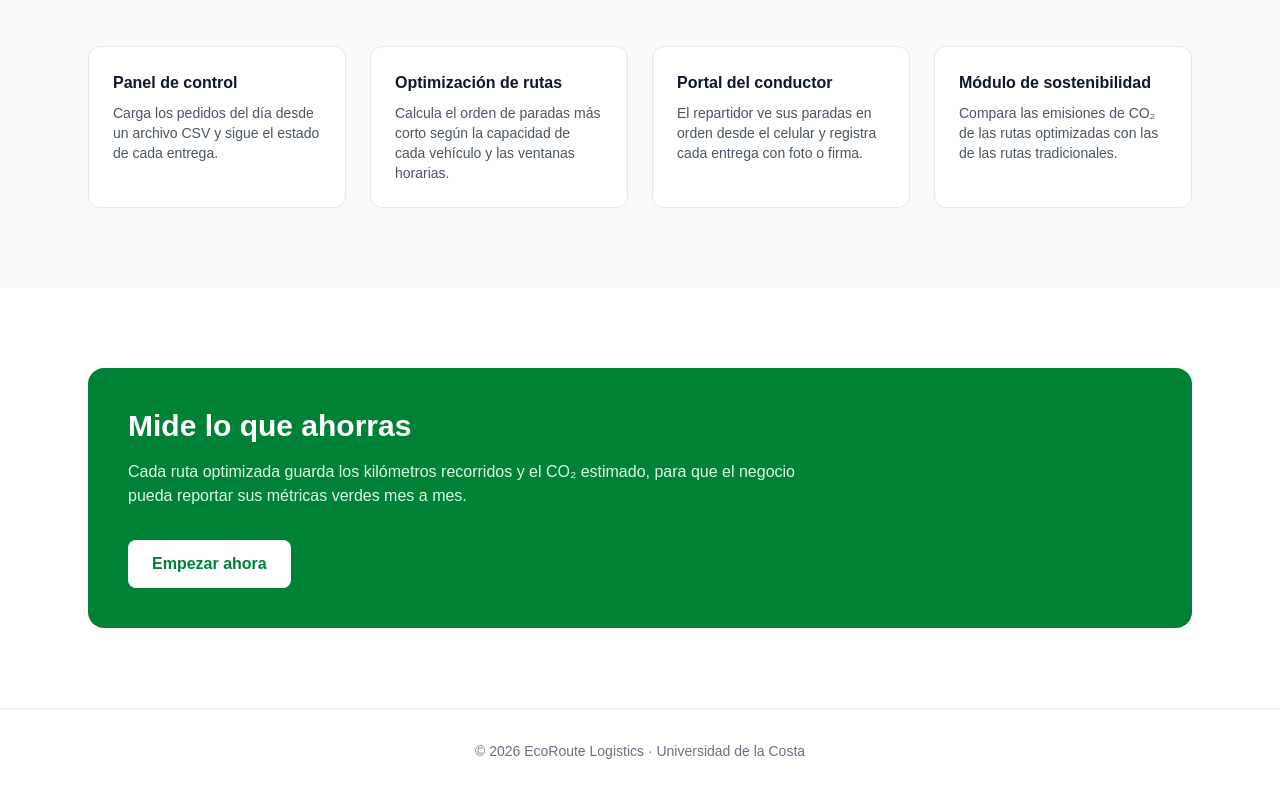
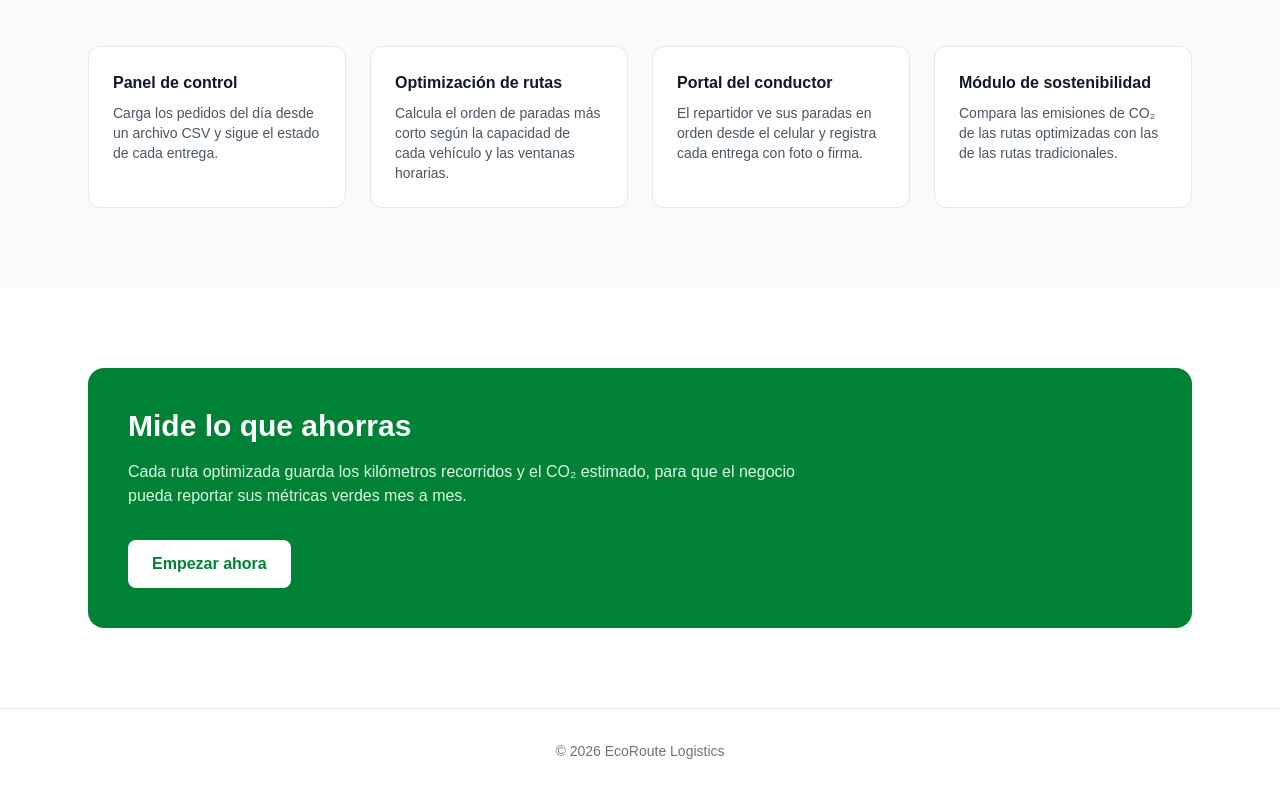
Before and after one commit to EcoRoute-Logistics/EcoRoute-Logistics, a Next.js app in the folder frontend/: page / in a window 1280 px wide. Shown: the part 779-1572 px from the top of the page. Built offline with nearby package versions, Linux system fonts and the light colour scheme.

Commit message:
refactor: quita la universidad de la landing

```diff
--- a/frontend/app/page.js
+++ b/frontend/app/page.js
@@ -124,7 +124,7 @@ export default function Home() {
       </main>
 
       <footer className="border-t border-gray-200 py-8 text-center text-sm text-gray-500 dark:border-gray-800 dark:text-gray-400">
-        © 2026 EcoRoute Logistics · Universidad de la Costa
+        © 2026 EcoRoute Logistics
       </footer>
     </div>
   );
```
